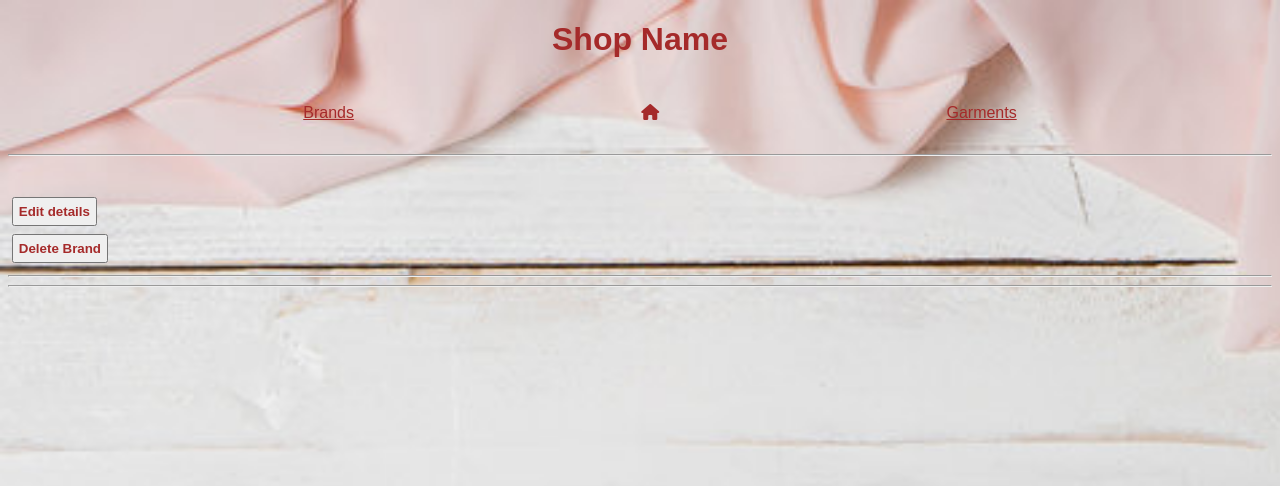
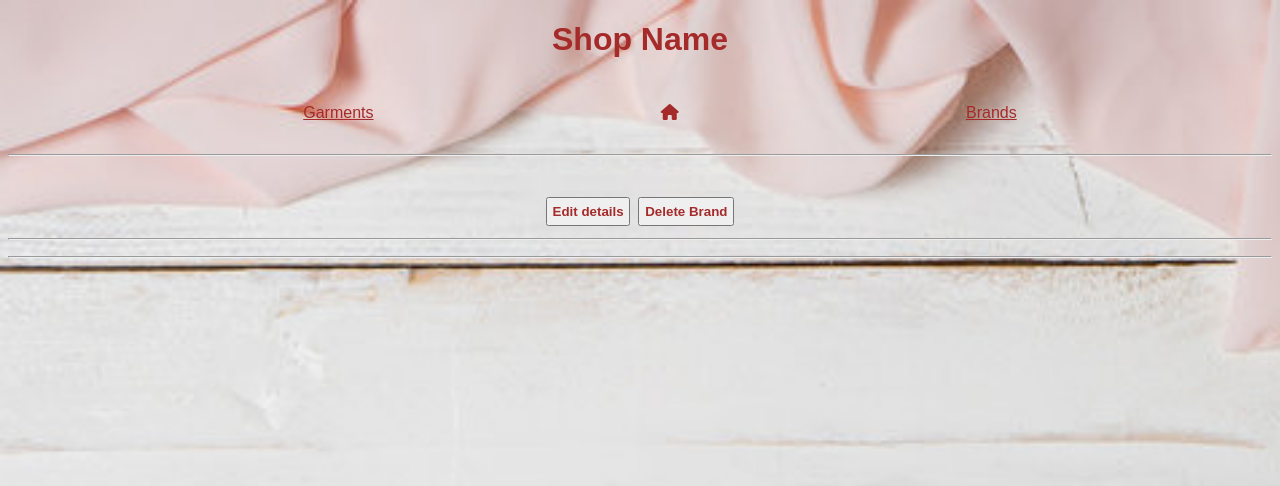
Before and after one commit to sreadytocode/Python_project, a Flask app: page /brands/1 in a window 1280 px wide. Shown: the top 486 px of the page. Run offline with Flask 2, Linux system fonts and the light colour scheme; data that the repository does not hold is empty; some libraries are stand-ins or nearby versions.

Commit message:
Improved html structuring made it clearer

```diff
--- a/static/css/style.css
+++ b/static/css/style.css
@@ -137,9 +137,9 @@ footer {
 .individual-garment {
     display: block;
     margin-left: 1px;
-    overflow: hidden;
     /* float: left; */
     align-content: flex-start;
+    padding: 1rem;
 
 }
 
@@ -147,6 +147,7 @@ footer {
     text-align: right;
     align-content: flex-end;
     margin-bottom: 10px;
+    font-weight: bold;
 }
 
 .buttons {
@@ -157,7 +158,6 @@ footer {
     /* align-items: baseline; */
     display: flex;
     justify-content: center;
-    gap: 10rem;
 }
 
 .footer {
@@ -225,7 +225,7 @@ span {
 }
 
 .individual-brand-buttons {
-    display: block;
+    display: flex;
     justify-content: center;
 }
 
@@ -242,3 +242,9 @@ span {
 .combine {
     display: block;
 }
+
+.brand-garment{
+    display: flex;
+    justify-content: center;
+
+}
--- a/templates/base.html
+++ b/templates/base.html
@@ -15,7 +15,7 @@
         <nav>
             <ul>
                 <li class="navLink">
-                    <a class="button" href="/brands">Brands</a>
+                    <a class="button" href="/garments">Garments</a>
                 </li>
             </ul>
             <ul>
@@ -25,7 +25,7 @@
             </ul>
             <ul>
                 <li class="navLink">
-                    <a class="button" href="/garments">Garments</a>
+                    <a class="button" href="/brands">Brands</a>
                 </li>
             </ul>
         </nav>
--- a/templates/brands/individual.html
+++ b/templates/brands/individual.html
@@ -5,25 +5,23 @@
 <section>
     <div>
         <h1 class="individual-brand-title">{{ brand.name }}</h1>
-
     </div>
-
     <div class="individual-brand-buttons">
         <div>
             <form action="/brands/{{brand.id}}/edit">
                 <button class="brand-button">Edit details</button>
             </form>
         </div>
-
         <div>
             <form action="/brands/{{ brand.id }}/delete" method="post">
                 <button class="brand-button">Delete Brand</button>
             </form>
         </div>
+    </div>
     <hr>
-            <div>
-
+        <div class="brand-garment">
             {% for garment in garments %}
+                <div >
                     {% if brand.id == garment.brand.id %}
                     <a href="/garments/{{ garment.id }}"><p>Brand: {{ garment.name }}</p></a>
                         {% for image in images %}
@@ -32,12 +30,8 @@
                             {% endif %}
                         {% endfor %}
                     {% endif %}
+                </div>
             {% endfor %}
-
-            </div>
-
-
-        </div>
         </div>
 </section>
 
```
Lines whose indentation alone changed are shown as unchanged.
